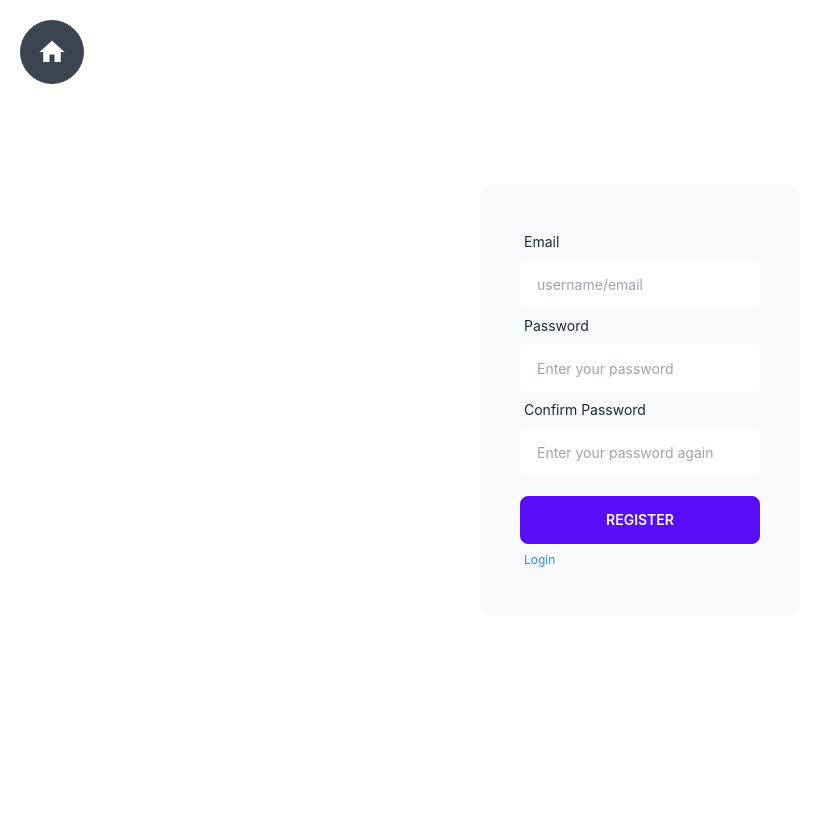
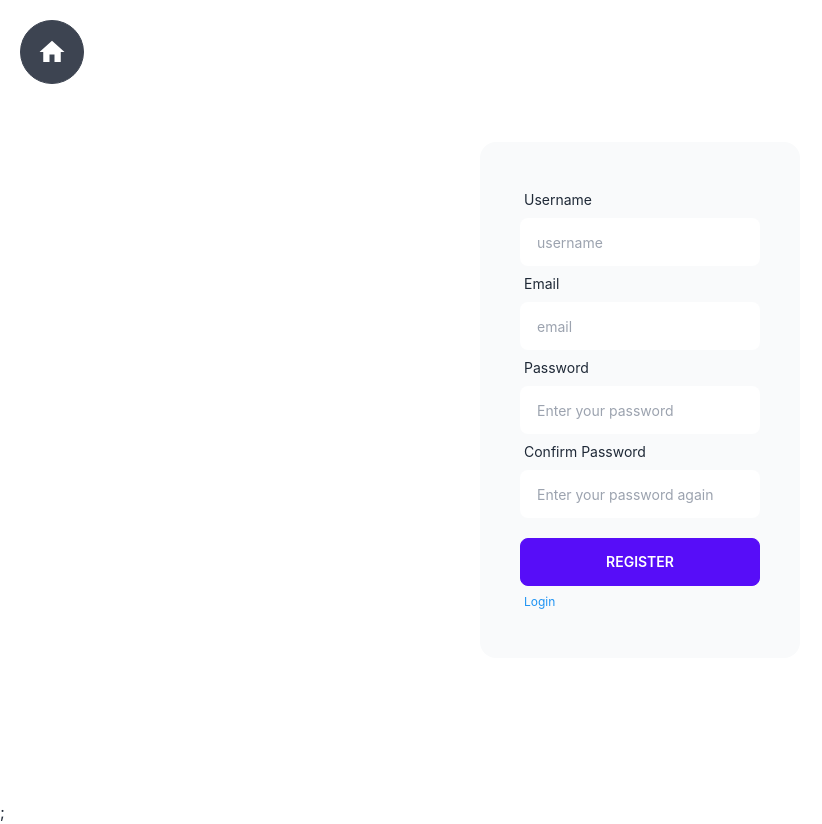
Before and after one commit to Kingkon963/britjobs_nextjs, a Next.js app: page /register in a window 1280 px wide. Shown: the whole page, without its empty margins (0-822 px from the left). Before the commit the page ends 800 px from the top, so only its background shows below. Built offline with nearby package versions, Linux system fonts and the light colour scheme; no server answers.

Commit message:
before graphql-codegen

```diff
--- /dev/null
+++ b/graphql/apolloClient.ts
@@ -0,0 +1,10 @@
+import { ApolloClient, gql, InMemoryCache } from "@apollo/client";
+
+const BACKEND_URL = process.env.NEXT_PUBLIC_BACKEND_URL || "http://localhost:1337/graphql";
+
+const client = new ApolloClient({
+  uri: BACKEND_URL,
+  cache: new InMemoryCache(),
+});
+
+export { client };
--- a/package.json
+++ b/package.json
@@ -8,7 +8,9 @@
     "lint": "next lint"
   },
   "dependencies": {
+    "@apollo/client": "^3.5.8",
     "daisyui": "^1.25.4",
+    "graphql": "^16.3.0",
     "next": "12.0.8",
     "react": "17.0.2",
     "react-dom": "17.0.2",
--- a/pages/_app.tsx
+++ b/pages/_app.tsx
@@ -1,8 +1,14 @@
-import '../styles/globals.css'
-import type { AppProps } from 'next/app'
+import "../styles/globals.css";
+import type { AppProps } from "next/app";
+import { ApolloProvider } from "@apollo/client";
+import { client } from "@graphQL/apolloClient";
 
 function MyApp({ Component, pageProps }: AppProps) {
-  return <Component {...pageProps} />
+  return (
+    <ApolloProvider client={client}>
+      <Component {...pageProps} />;
+    </ApolloProvider>
+  );
 }
 
-export default MyApp
+export default MyApp;
--- a/pages/login.tsx
+++ b/pages/login.tsx
@@ -3,7 +3,7 @@ import Head from "next/head";
 import Link from "next/link";
 import { MdHome } from "react-icons/md";
 
-const Login: React.FC = ({ children }) => {
+const Login: React.FC = () => {
   return (
     <div className="flex justify-center items-center h-screen">
       <Head>
--- a/pages/register.tsx
+++ b/pages/register.tsx
@@ -3,7 +3,7 @@ import Head from "next/head";
 import Link from "next/link";
 import { MdHome } from "react-icons/md";
 
-const Register: React.FC = ({ children }) => {
+const Register: React.FC = () => {
   return (
     <div className="flex justify-center items-center h-screen">
       <Head>
@@ -19,12 +19,17 @@ const Register: React.FC = ({ children }) => {
         </Link>
       </div>
 
-      <div className="p-10 card bg-base-200 w-3/12">
+      <div className="p-10 card bg-base-200 lg:w-3/12">
         <div className="form-control">
+          <label className="label">
+            <span className="label-text">Username</span>
+          </label>
+          <input type="text" placeholder="username" className="input" />
+
           <label className="label">
             <span className="label-text">Email</span>
           </label>
-          <input type="email" placeholder="username/email" className="input" />
+          <input type="email" placeholder="email" className="input" />
 
           <label className="label">
             <span className="label-text">Password</span>
--- a/tsconfig.json
+++ b/tsconfig.json
@@ -16,7 +16,8 @@
     "incremental": true,
     "baseUrl": ".",
     "paths": {
-      "@components/*": ["src/components/*"]
+      "@components/*": ["src/components/*"],
+      "@graphQL/*": ["graphql/*"]
     }
   },
   "include": ["next-env.d.ts", "**/*.ts", "**/*.tsx"],
```
Also changed, not shown: 1 other file (tests, documents, lock files or other folders).
